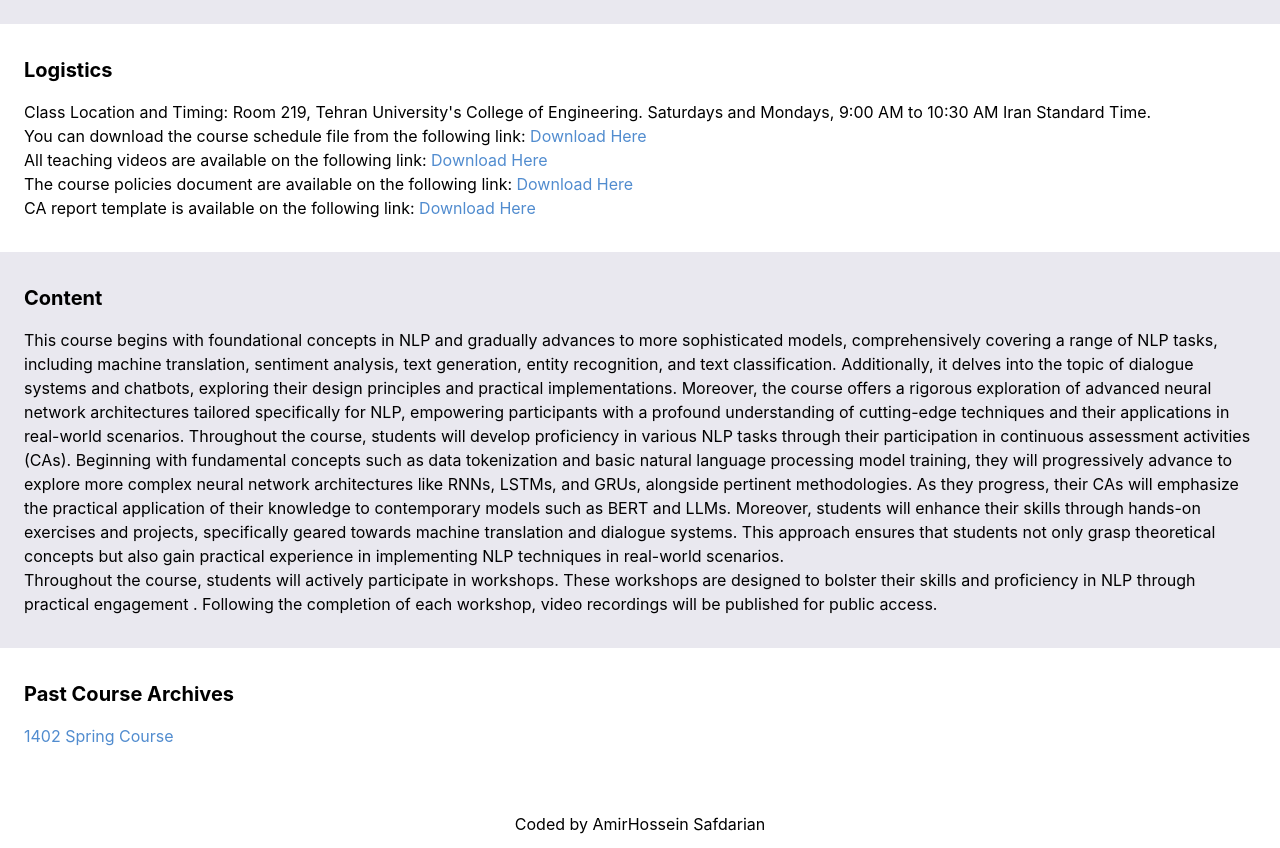
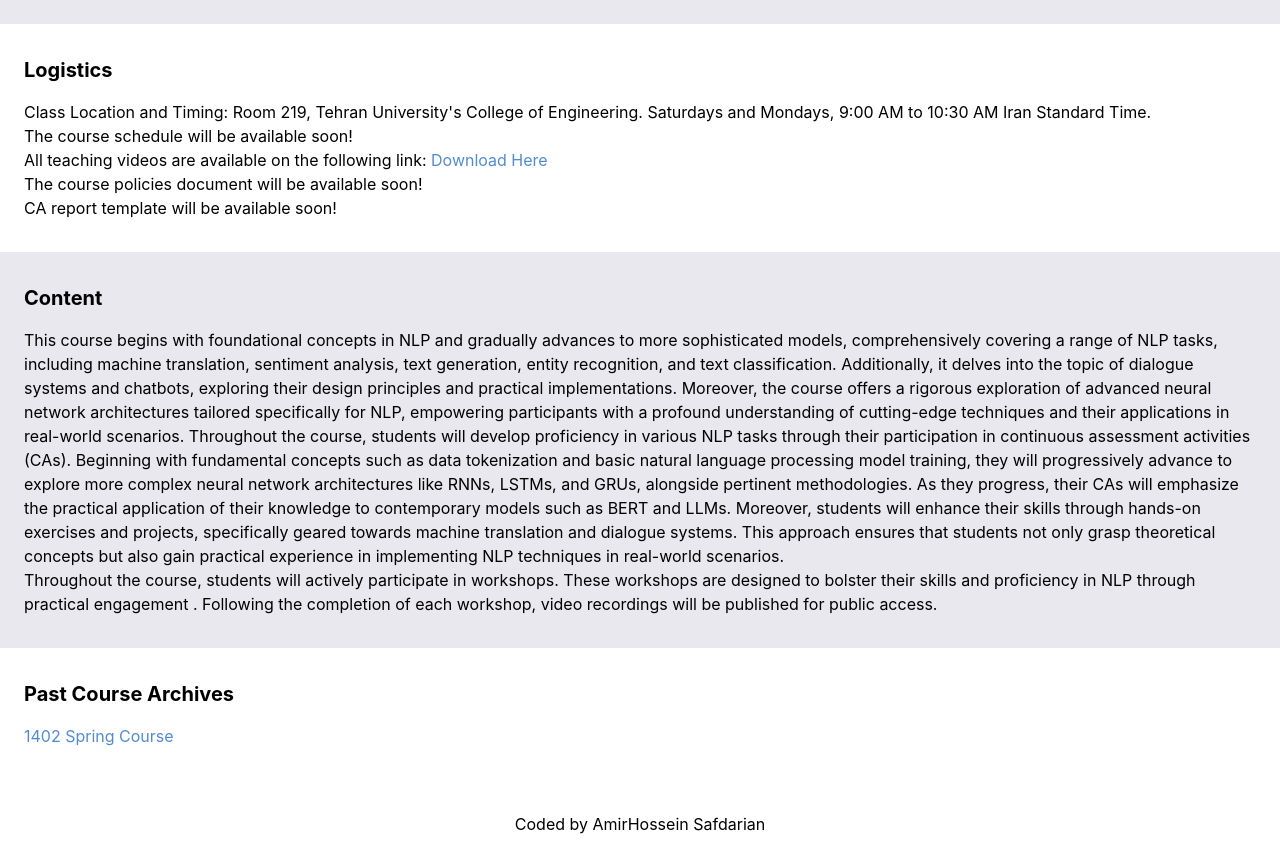
Before and after one commit to nlp-ut/nlp-ut.github.io, a React (Create React App) app: page / in a window 1280 px wide. Shown: the part 1700-2548 px from the top of the page. Built offline with nearby package versions, Linux system fonts and the light colour scheme.

Commit message:
remove urls of course schedule, policies and CA Template

```diff
--- a/src/pages/main_1403.js
+++ b/src/pages/main_1403.js
@@ -289,11 +289,10 @@ const CoursePage1403 = (props) => {
           <h1 className="font-bold text-xl">Logistics</h1>
           <p className="mt-4">
           Class Location and Timing: Room 219, Tehran University's College of Engineering. Saturdays and Mondays, 9:00 AM to 10:30 AM Iran Standard Time. <br />
-          You can download the course schedule file from the following link: <a style={{color: "#518ccf"}} href="https://docs.google.com/spreadsheets/d/1dQ6Z_h0tcEFypEPrQ9GXmkRi0x3atLuF/edit?usp=drive_link&ouid=108103140371182078251&rtpof=true&sd=true">Download Here</a><br />
-        All teaching videos are available on the following link: <a style={{color: "#518ccf"}} href="https://www.aparat.com/UT_NLP/">Download Here</a> <br />
-
-        The course policies document are available on the following link: <a style={{color: "#518ccf"}} href="https://drive.google.com/file/d/13UiIrrWhCZhiHbjDdisOBRPEK8afMJn-/view?usp=sharing">Download Here</a> <br />
-        CA report template is available on the following link: <a style={{color: "#518ccf"}} href="https://drive.google.com/drive/folders/1_xiQbapLKaHvqjH0fyu8dOn2HR0cEpHG?usp=sharing">Download Here</a> <br />
+          The course schedule will be available soon! <br/>
+          All teaching videos are available on the following link: <a style={{color: "#518ccf"}} href="https://www.aparat.com/UT_NLP/">Download Here</a> <br />
+          The course policies document will be available soon!<br/>
+          CA report template will be available soon!<br/>
           </p>
         </div>
       </section>
```
